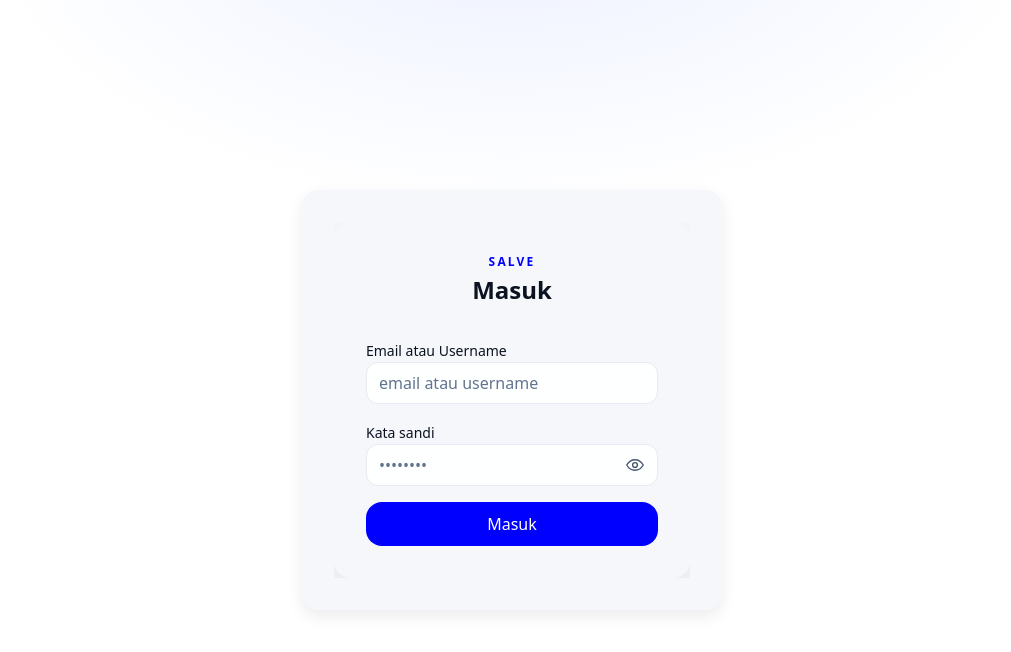
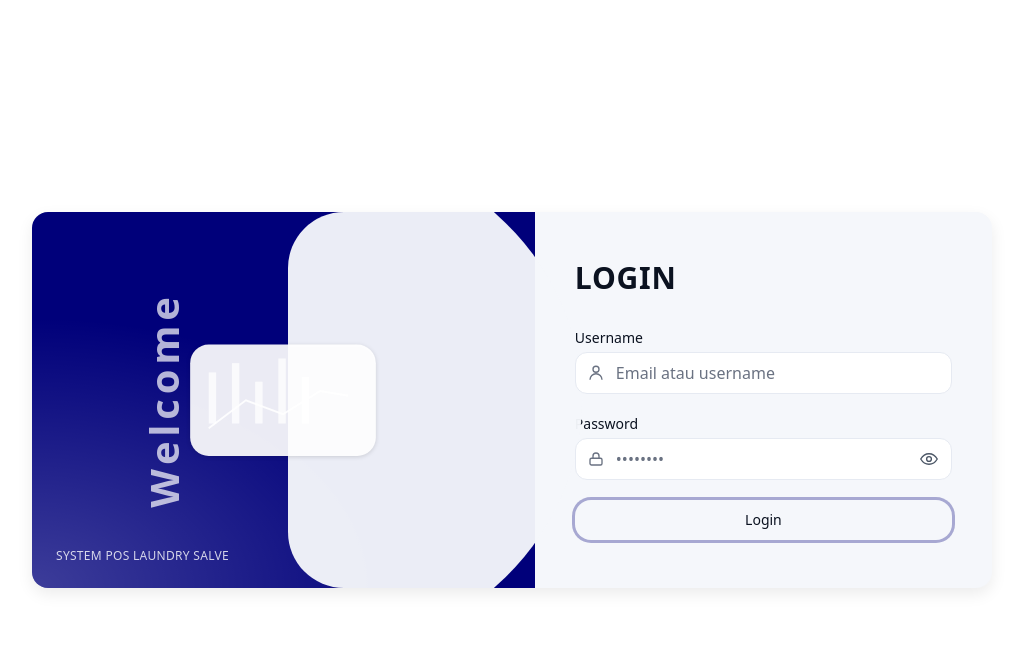
Before and after one commit to galuhdwicandra/prjk-salve-frontend, a React (Vite) app: page /login in a window 1280 px wide. Shown: the top 652 px of the page, without its empty margins (128-1139 px from the left). Built offline with nearby package versions, Linux system fonts and the light colour scheme.

Commit message:
Update ui/ux login

```diff
--- a/src/layouts/GuestLayout.tsx
+++ b/src/layouts/GuestLayout.tsx
@@ -1,7 +1,15 @@
-// src/layouts/GuestLayout.tsx
-import { Outlet } from 'react-router-dom';
+import { Outlet, useLocation } from 'react-router-dom';
 
 export default function GuestLayout() {
+  const { pathname } = useLocation();
+  const isFullBleed = pathname === '/login';
+
+  // LOGIN: biarkan halaman (Login.tsx) yang mengatur layout sendiri
+  if (isFullBleed) {
+    return <Outlet />;
+  }
+
+  // Halaman tamu lain: tetap model kartu 420px
   return (
     <main className="min-h-dvh grid place-items-center p-6">
       <div className="w-full max-w-[420px] rounded-2xl p-6 sm:p-8 shadow-[var(--shadow-2)] bg-[color:var(--color-surface)]">
--- a/src/pages/Login.tsx
+++ b/src/pages/Login.tsx
@@ -13,7 +13,6 @@ function EyeIcon(props: React.SVGProps<SVGSVGElement>) {
     </svg>
   );
 }
-
 /** Ikon mata tertutup (hide) */
 function EyeOffIcon(props: React.SVGProps<SVGSVGElement>) {
   return (
@@ -21,6 +20,22 @@ function EyeOffIcon(props: React.SVGProps<SVGSVGElement>) {
       <path d="M1 12s4-7 11-7a12 12 0 0 1 5.6 1.4" />
       <path d="M23 12s-4 7-11 7A12 12 0 0 1 6.4 18.6" />
       <line x1="3" y1="3" x2="21" y2="21" />
+    </svg>
+  );
+}
+
+/** Ilustrasi sederhana perangkat + grafik (SVG ringan, purely visual) */
+function PhoneChart() {
+  return (
+    <svg viewBox="0 0 280 160" className="w-[260px] h-auto drop-shadow-sm">
+      <rect x="40" y="20" rx="20" ry="20" width="200" height="120" fill="white" opacity="0.92" />
+      <rect x="60" y="50" width="8" height="55" fill="currentColor" opacity="0.75" />
+      <rect x="85" y="40" width="8" height="65" fill="currentColor" opacity="0.75" />
+      <rect x="110" y="60" width="8" height="45" fill="currentColor" opacity="0.75" />
+      <rect x="135" y="35" width="8" height="70" fill="currentColor" opacity="0.75" />
+      <rect x="160" y="55" width="8" height="50" fill="currentColor" opacity="0.75" />
+      <circle cx="210" cy="90" r="20" fill="currentColor" opacity="0.15" />
+      <path d="M60 110 L100 80 L140 95 L180 70 L210 75" stroke="currentColor" strokeWidth="2" fill="none" opacity="0.9" />
     </svg>
   );
 }
@@ -60,33 +75,76 @@ export default function LoginPage() {
 
   return (
     <main
+      className="relative min-h-dvh w-full bg-[var(--color-bg)] text-[var(--color-text)]"
+      style={{
+        ['--color-primary' as any]: '#00007a',
+        ['--color-on-primary' as any]: '#ffffff',
+        ['--focus-ring' as any]: '0 0 0 3px color-mix(in srgb, #00007a 32%, transparent)'
+      }}
+    >
+      {/* Centered container */}
+      <div className="mx-auto flex min-h-dvh max-w-5xl items-center justify-center p-4 sm:p-8">
+        {/* Auth Card: 2 columns on md+ */}
+        <section
           className="
-        text-[color:var(--color-text)] overflow-hidden
+            w-full grid grid-cols-1 md:grid-cols-[1.1fr_1fr]
+            overflow-hidden rounded-2xl bg-[var(--color-surface)]
+            shadow-[var(--shadow-2)]
           "
         >
-      {/* Layer gradient halus */}
+          {/* Left Visual Panel */}
           <div
-        aria-hidden="true"
             className="
-          pointer-events-none absolute inset-0 -z-10
-          [background:radial-gradient(1000px_600px_at_50%_-120px,rgba(51,102,255,0.10),transparent_55%)]
+              relative hidden md:flex items-center justify-center
+              text-[var(--color-on-primary)]
+              bg-[var(--color-primary)]
+            "
+          >
+            {/* Curved accent layer */}
+            <div
+              aria-hidden
+              className="
+                absolute inset-0
+                [background:radial-gradient(140%_120%_at_0%_100%,rgba(255,255,255,.24),transparent_60%)]
               "
             />
-
-      {/* Card autentikasi */}
-      <section
-        aria-labelledby="auth-title"
+            {/* White curved panel to emulate mockup wave */}
+            <div
+              aria-hidden
               className="
-          w-full max-w-[420px] rounded-2xl
-          bg-[color:var(--color-surface)]
-          p-6 sm:p-8 shadow-[var(--shadow-2)]
+                absolute -right-20 top-0 h-full w-[65%]
+                bg-[var(--color-surface)]
+                opacity-[.96]
+                rounded-l-[56px]
+              "
+              style={{ clipPath: 'ellipse(90% 70% at 0% 50%)' }}
+            />
+            {/* Vertical 'Welcome' */}
+            <div
+              className="
+                absolute left-6 top-1/2 -translate-y-1/2
+                -rotate-90 text-[40px] leading-none tracking-[0.12em]
+                font-bold text-white/70 select-none
               "
             >
-        <header className="mb-6 sm:mb-8 text-center">
-          <div className="text-xs font-semibold tracking-[0.18em] text-[color:var(--color-primary)]">
-            SALVE
+              Welcome
             </div>
-          <h1 id="auth-title" className="mt-1 text-2xl font-semibold">Masuk</h1>
+            {/* Device + chart illustration */}
+            <div className="relative z-10 text-[var(--color-on-primary)]">
+              <PhoneChart />
+            </div>
+            {/* Tagline */}
+            <div className="absolute bottom-6 left-6 z-10 text-white/80 text-xs tracking-wide">
+              SYSTEM POS LAUNDRY SALVE
+            </div>
+          </div>
+
+          {/* Right Form Panel */}
+          <div className="px-6 py-8 sm:px-10 sm:py-12">
+            <header className="mb-8">
+              <h1 className="text-3xl font-semibold tracking-wide text-[color:var(--color-text)]">
+                LOGIN
+              </h1>
             </header>
 
             {error && (
@@ -103,36 +161,51 @@ export default function LoginPage() {
               </div>
             )}
 
-        <form onSubmit={onSubmit} aria-busy={loading} className="space-y-4">
-          {/* Email atau Username */}
-          <div className="space-y-1.5">
-            <label htmlFor="login" className="text-sm font-medium">Email atau Username</label>
+            <form onSubmit={onSubmit} aria-busy={loading} className="space-y-5">
+              {/* Username / Email */}
+              <div>
+                <label htmlFor="login" className="block text-sm font-medium mb-1">
+                  Username
+                </label>
+                <div className="relative">
+                  {/* left icon */}
+                  <span className="pointer-events-none absolute left-3 top-1/2 -translate-y-1/2 text-gray-500">
+                    {/* user icon */}
+                    <svg width="18" height="18" viewBox="0 0 24 24" fill="none"
+                      stroke="currentColor" strokeWidth="1.8">
+                      <path d="M20 21a8 8 0 1 0-16 0" />
+                      <circle cx="12" cy="7" r="4" />
+                    </svg>
+                  </span>
                   <input
                     id="login"
                     required
                     type="text"
-              placeholder="email atau username"
+                    placeholder="Email atau username"
                     value={loginId}
                     onChange={(e) => setLoginId(e.target.value)}
                     autoComplete="username"
                     disabled={loading}
                     aria-invalid={!!error}
-              className="
-                block w-full rounded-md
-                border border-[color:var(--color-border)]
-                bg-white/95 text-[color:var(--color-text)]
-                placeholder:text-slate-500
-                px-3 py-2
-                focus:outline-none focus-visible:shadow-[var(--focus-ring)]
-                disabled:opacity-60
-              "
+                    className="input pl-10 py-2"
                   />
                 </div>
+              </div>
 
-          {/* Password + toggle show/hide */}
-          <div className="space-y-1.5">
-            <label htmlFor="password" className="text-sm font-medium">Kata sandi</label>
+              {/* Password + toggle */}
+              <div>
+                <label htmlFor="password" className="block text-sm font-medium mb-1">
+                  Password
+                </label>
                 <div className="relative">
+                  <span className="pointer-events-none absolute left-3 top-1/2 -translate-y-1/2 text-gray-500">
+                    {/* lock icon */}
+                    <svg width="18" height="18" viewBox="0 0 24 24" fill="none"
+                      stroke="currentColor" strokeWidth="1.8">
+                      <rect x="4" y="11" width="16" height="9" rx="2" />
+                      <path d="M8 11V8a4 4 0 1 1 8 0v3" />
+                    </svg>
+                  </span>
                   <input
                     id="password"
                     required
@@ -143,15 +216,7 @@ export default function LoginPage() {
                     autoComplete="current-password"
                     disabled={loading}
                     aria-invalid={!!error}
-                className="
-                  block w-full rounded-md
-                  border border-[color:var(--color-border)]
-                  bg-white/95 text-[color:var(--color-text)]
-                  placeholder:text-slate-500
-                  px-3 py-2 pr-12
-                  focus:outline-none focus-visible:shadow-[var(--focus-ring)]
-                  disabled:opacity-60
-                "
+                    className="input pl-10 pr-12 py-2"
                   />
                   <button
                     type="button"
@@ -161,10 +226,8 @@ export default function LoginPage() {
                     aria-pressed={showPwd}
                     className="
                       absolute right-1.5 top-1/2 -translate-y-1/2
-                  rounded-md px-2 py-1
-                  text-slate-600 hover:bg-[color:var(--blue-100)]
-                  focus:outline-none focus-visible:shadow-[var(--focus-ring)]
-                  disabled:opacity-60
+                      rounded-md px-2 py-1 text-gray-600 hover:bg-gray-100
+                      focus:outline-none focus-visible:focus-ring disabled:opacity-60
                     "
                   >
                     {showPwd ? <EyeOffIcon /> : <EyeIcon />}
@@ -176,20 +239,20 @@ export default function LoginPage() {
               <button
                 type="submit"
                 disabled={loading}
-            className="
-              inline-flex w-full items-center justify-center rounded-lg
-              bg-[color:var(--color-primary)] px-4 py-2.5
-              font-medium text-[color:var(--color-on-primary)]
-              transition hover:shadow-[var(--shadow-2)] active:scale-[.98]
-              focus:outline-none focus-visible:shadow-[var(--focus-ring)]
-              disabled:opacity-60
-            "
+                className="btn-primary w-full py-2.5 focus-ring"
               >
-            {loading ? 'Memproses…' : 'Masuk'}
+                {loading ? 'Memproses…' : 'Login'}
               </button>
 
+              {/* Links (visual only, optional)
+              <div className="mt-2 flex items-center justify-end gap-6 text-sm">
+                <a href="#" className="hover:underline">Forgot</a>
+                <a href="#" className="hover:underline">Help</a>
+              </div> */}
             </form>
+          </div>
         </section>
+      </div>
     </main>
   );
 }
```
Also changed, not shown: 1 other file (tests, documents, lock files or other folders). Lines whose indentation alone changed are shown as unchanged.
